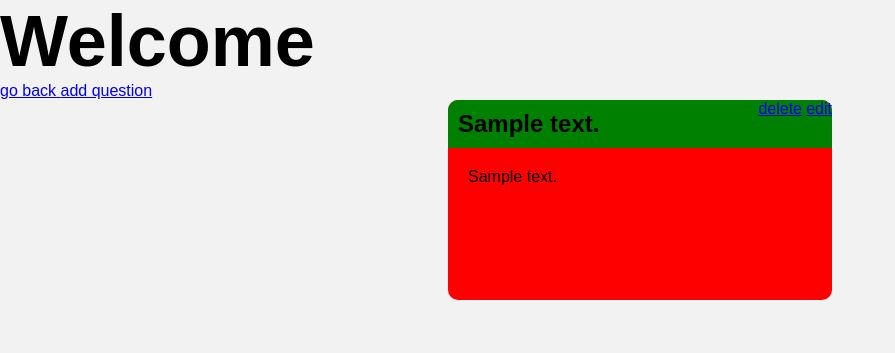
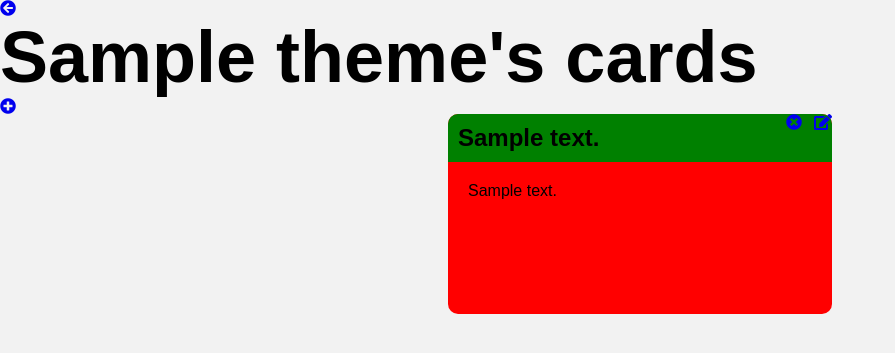
Before and after one commit to hristoroque/myquestionbank, a Django app: a page that uses question_app/templates/question_app/theme.html in a window 1280 px wide. Shown: the top 353 px of the page, without its empty margins (0-895 px from the left). Run offline with Django 3.2, Linux system fonts and the light colour scheme; tables that the repository leaves empty hold one stand-in row (values such as "Sample post").

Commit message:
templates modified to fit new style

```diff
--- a/question_app/templates/question_app/main.html
+++ b/question_app/templates/question_app/main.html
@@ -1,6 +1,7 @@
 {% load static %}
 <link href="{% static 'question_app/basic.css' %}" rel="stylesheet" type="text/css">
 <link href="{% static 'question_app/style.css' %}" rel="stylesheet" type="text/css">
+<meta name="viewport" content="width=device-width, initial-scale=1.0">
 <main>
     <h1>Hello, {{ user.get_username }}</h1>
     <form action="{% url 'question:logout' %}" method="POST">
--- a/question_app/templates/question_app/theme.html
+++ b/question_app/templates/question_app/theme.html
@@ -1,17 +1,32 @@
 {% load static %}
 <link href="{%static 'question_app/basic.css'%}" rel="stylesheet">
-<h1> Welcome </h1>
-<a href="{% url 'question:themes' request.user.username %}"> go back </a>
-<a href="{% url 'question:question_creation' request.user.username theme_pk %}"> add question </a>
+<link href="{%static 'question_app/layout.css'%}" rel="stylesheet">
+<link rel="stylesheet" href="https://use.fontawesome.com/releases/v5.7.2/css/all.css" integrity="sha384-fnmOCqbTlWIlj8LyTjo7mOUStjsKC4pOpQbqyi7RrhN7udi9RwhKkMHpvLbHG9Sr" crossorigin="anonymous">
+<meta name="viewport" content="width=device-width, initial-scale=1.0">
+
+<header>
+    <a href="{% url 'question:themes' request.user.username %}"> <i class="back fas fa-arrow-circle-left"></i> </a>
+    <h1> {{ theme.theme_name }}'s cards</h1>
+</header>
+<div class="cellphone-button">
+    <a href="{% url 'question:question_creation' request.user.username theme.pk %}"> <i class="fas fa-plus-circle"></i> </a>
+</div>
+
 {% if questions %}
+    <div class="linear-down">
         {% for question in questions %}
             <div class="card">
                 <h2>{{ question.question_text }}</h2>
                 <p>{{ question.answer }}</p>
-            <a class="first-child" href="{% url 'question:delete_question' request.user.username theme_pk question.pk %}">delete</a>
-            <a href="{% url 'question:question_update' request.user.username theme_pk question.pk %}">edit</a>
+                <a class="first-child" href="{% url 'question:delete_question' request.user.username theme.pk question.pk %}">
+                        <i class="fas fa-times-circle"></i>
+                </a>
+                <a href="{% url 'question:question_update' request.user.username theme.pk question.pk %}">
+                    <i class="fas fa-edit"></i>
+                </a>
             </div>
         {% endfor %}
+    </div>
 {% else %}
     <p>This theme doesn't have questions </p>
 {% endif %}
```
Lines whose indentation alone changed are shown as unchanged.
